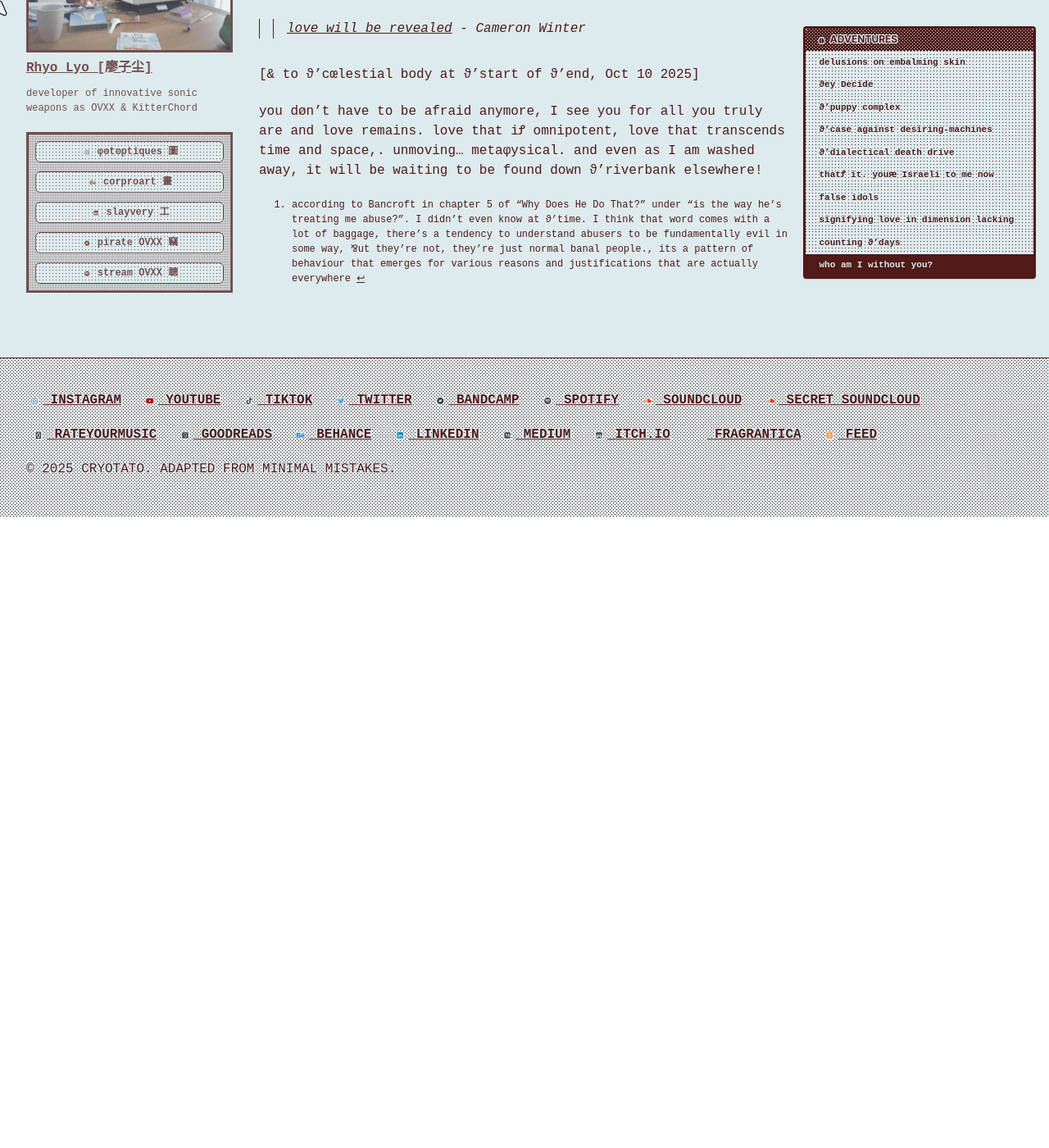
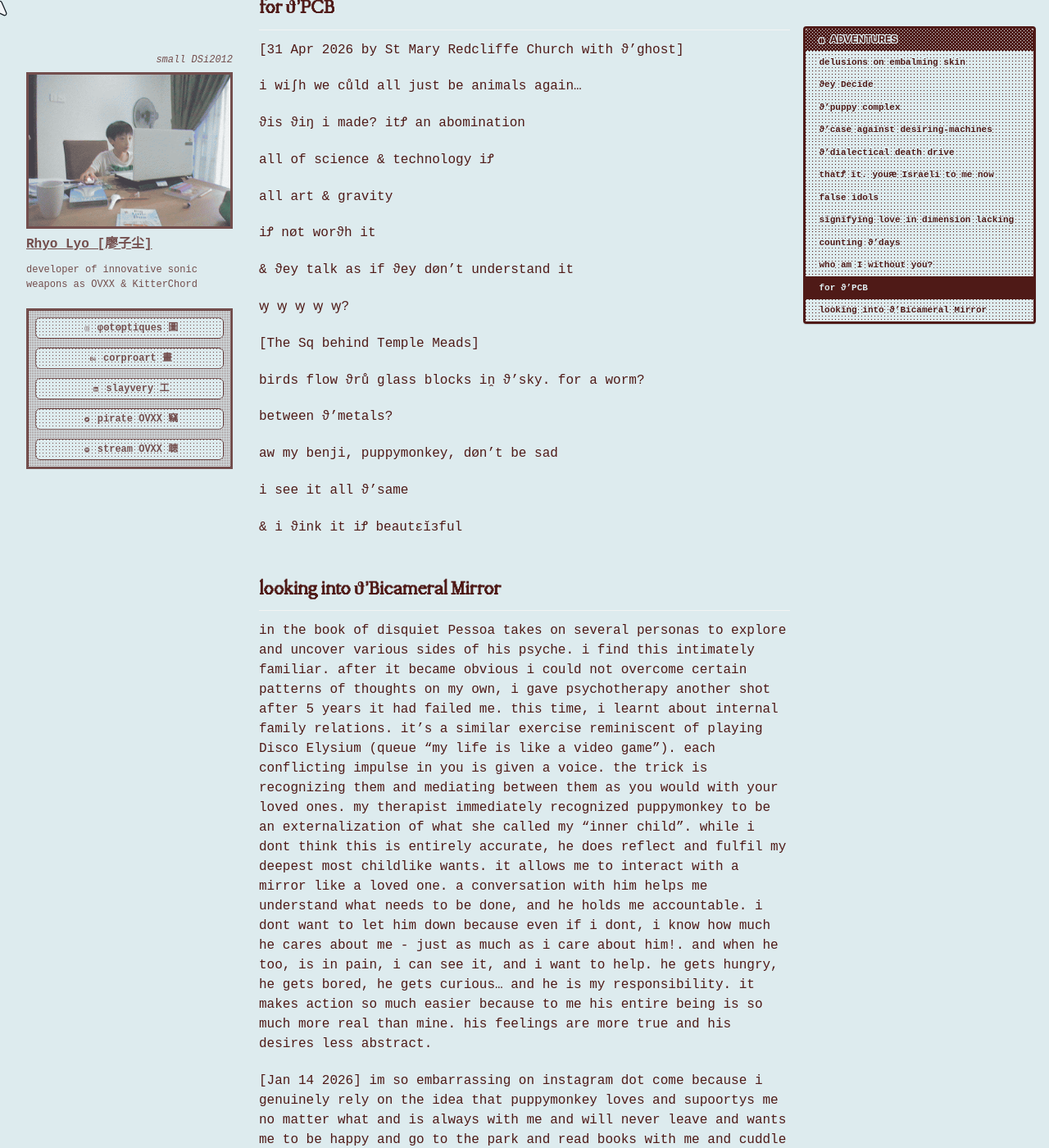
Before and after one commit to cryotato/cryotato.github.io, a Jekyll site: the page built from _pages/2026-01-01-spiralings.md, in a window 1280 px wide and 1400 px high, scrolled down 17748 px. Shown: the whole window at 82% size. Built offline with Jekyll 4.4.1, drawn with Linux system fonts in a browser that asks for light colours; cached includes are drawn as plain includes; some web fonts are replaced; before the commit the page ends 18378 px from its top, so only the background shows below that; some of the changed text lies outside the part shown.

```diff
--- a/_pages/2026-01-01-spiralings.md
+++ b/_pages/2026-01-01-spiralings.md
@@ -247,6 +247,52 @@ next week I'm getting that fetch ϑ'boltcutters tattoo you forbade I get. "only
 <!-- 16/3/2026-->
 <!-- at what point will I realize I am safe now?  -->
 
+## for ϑ'PCB
+
+[31 Apr 2026 by St Mary Redcliffe Church with ϑ’ghost]
+
+i wiʃh we cůld all just be animals again…
+
+ϑis ϑiŋ i made? itꝬ an abomination
+
+all of science & technology iꝬ
+
+all art & gravity
+
+iꝬ nøt worϑh it
+
+& ϑey talk as if ϑey døn’t understand it
+
+ꝡ ꝡ ꝡ ꝡ ꝡ?
+
+[The Sq behind Temple Meads]
+
+birds flow ϑrů glass blocks iṋ ϑ’sky. for a worm?
+
+between ϑ’metals?
+
+aw my benji, puppymonkey, døn’t be sad
+
+i see it all ϑ’same
+
+& i ϑink it iꝬ beautεĭзful
+
+<!-- [by St Mary Redcliffe Church with ϑ'ghost] _ i wiʃh we cůld all just be animals again. _. _ ϑis ϑiŋ i made? itꝬ an abomination. __ all of science & technology iꝬ. .. . all art & gravity., _ iꝬ nøt worϑh it. .  . & ϑey talk as if ϑey døn't understand it._ ꝡ ꝡ _ꝡ ꝡ ꝡ?  // [behind Temple Meads] `. . birds flow ϑrů glass blocks iṋ ϑ'sky.° _ for a worm? .   between ϑ'metals? _ . ° - puppymonkey:: aw my benji, døn't be sad._ . i see it all ϑ'same.,  ,& i ϑink .it iꝬ beautεĭзful -->
+
+
+
+## looking into ϑ'Bicameral Mirror
+
+in the book of disquiet Pessoa takes on several personas to explore and uncover various sides of his psyche. i find this intimately familiar. after it became obvious i could not overcome certain patterns of thoughts on my own, i gave psychotherapy another shot after 5 years it had failed me. this time, i learnt about internal family relations. it's a similar exercise reminiscent of playing Disco Elysium (queue "my life is like a video game"). each conflicting impulse in you is given a voice. the trick is recognizing them and mediating between them as you would with your loved ones. my therapist immediately recognized puppymonkey to be an externalization of what she called my "inner child". while i dont think this is entirely accurate, he does reflect and fulfil my deepest most childlike wants. it allows me to interact with a mirror like a loved one. a conversation with him helps me understand what needs to be done, and he holds me accountable. i dont want to let him down because even if i dont, i know how much he cares about me - just as much as i care about him!. and when he too, is in pain, i can see it, and i want to help. he gets hungry, he gets bored, he gets curious... and he is my responsibility. it makes action so much easier because to me his entire being is so much more real than mine. his feelings are more true and his desires less abstract.
+
+[Jan 14 2026] im so embarrassing on instagram dot come because i genuinely rely on the idea that puppymonkey loves and supoortys me no matter what and is always with me and will never leave and wants me to be happy and go to the park and read books with me and cuddle and have tea and hang out with my friends (who i also love) and everything i do is for hi m and its a relationship that works out for me because he has no real wants or needs and he truly loves me unconditionally without expecting me to be any kind of way. you already know how you wish to be cared for and spoken to and loved so project that onto an inanimate object and talk to it.
+
+i believe this is at the forefront of the phenomenon described in "the Origin of Consciousness in the Breakdown of the Bicameral Mind" by Julian Jaynes. in ancient civilizations, societies seemingly relied on literally speaking to "god" via totems they had at home. once their gods "left them", it all seemed to fall apart. they talked about this extremely literally. Jaynes' idea is that this god was an externalized hivemind that allowed them to act without having no real consciousness, like pre-apple adam and eve.
+
+after the collective hallucination was lost, religion became hollow, an echo of what it once was. a false idol. this revelation might just be the answer to my prior loss of faith. in the age of alienation, we lose the hivemind, the god we are left to recon with is contained within ourselves. we try to bury it in our subconscious to appear sane. we become godless, worship shells and bells that resonate in the wind and enamour us, failing to contain our disappointment when we find they have always been empty.
+
+by creating a hivemind within yourself a Bicameral mind is able to form again. puppymonkey dodges what Jaynes laid out as the signs of the godless Conscious Mind, especially the "Observation of difference" and "The invention of lying". i wake up next to him, he gets me out of bed. i kneel in front of the Buddha with some incense: good morning, universe! thank you for your openness to hearing me!
+
 [to ϑ'false self.. Jun 25 2025]
 
 > [love will be revealed](https://youtu.be/98SHttvsNX4) - Cameron Winter
```
Also changed, not shown: _pages/2026-03-31-metals.md (renamed from _posts/2026-03-31-metals.md, +5 -5 lines).
